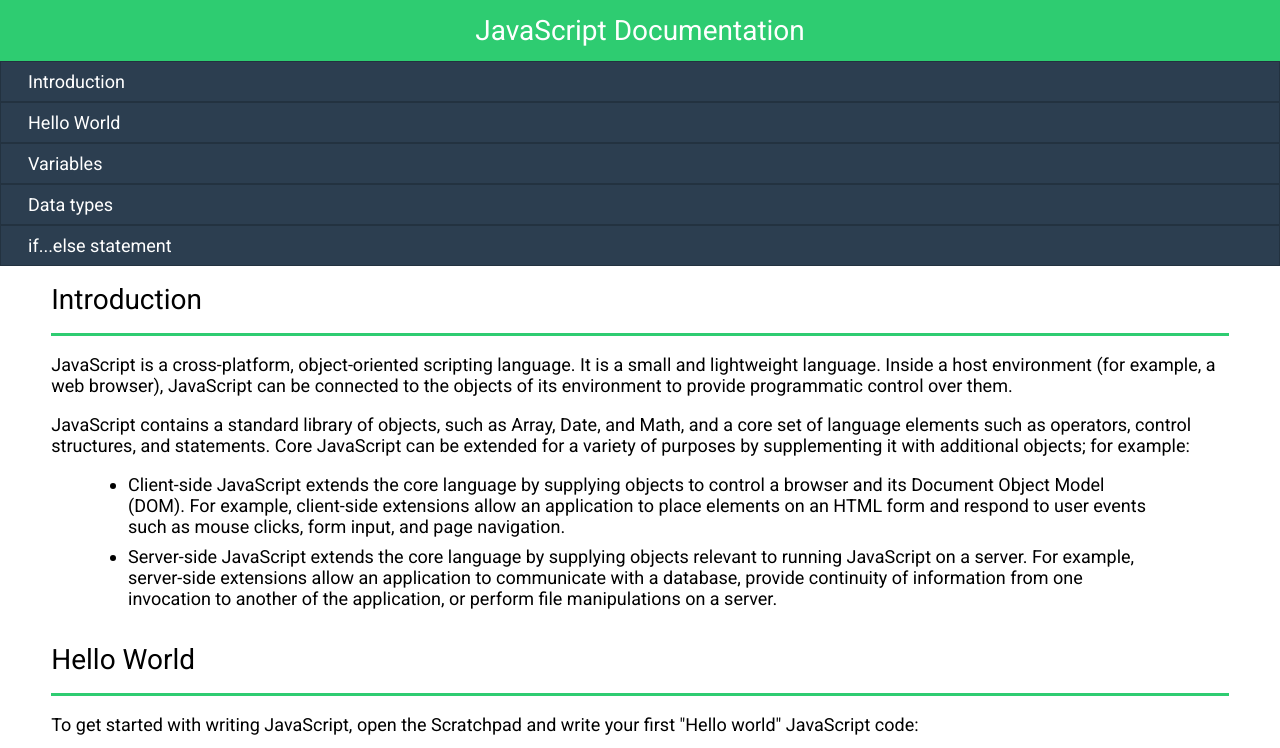
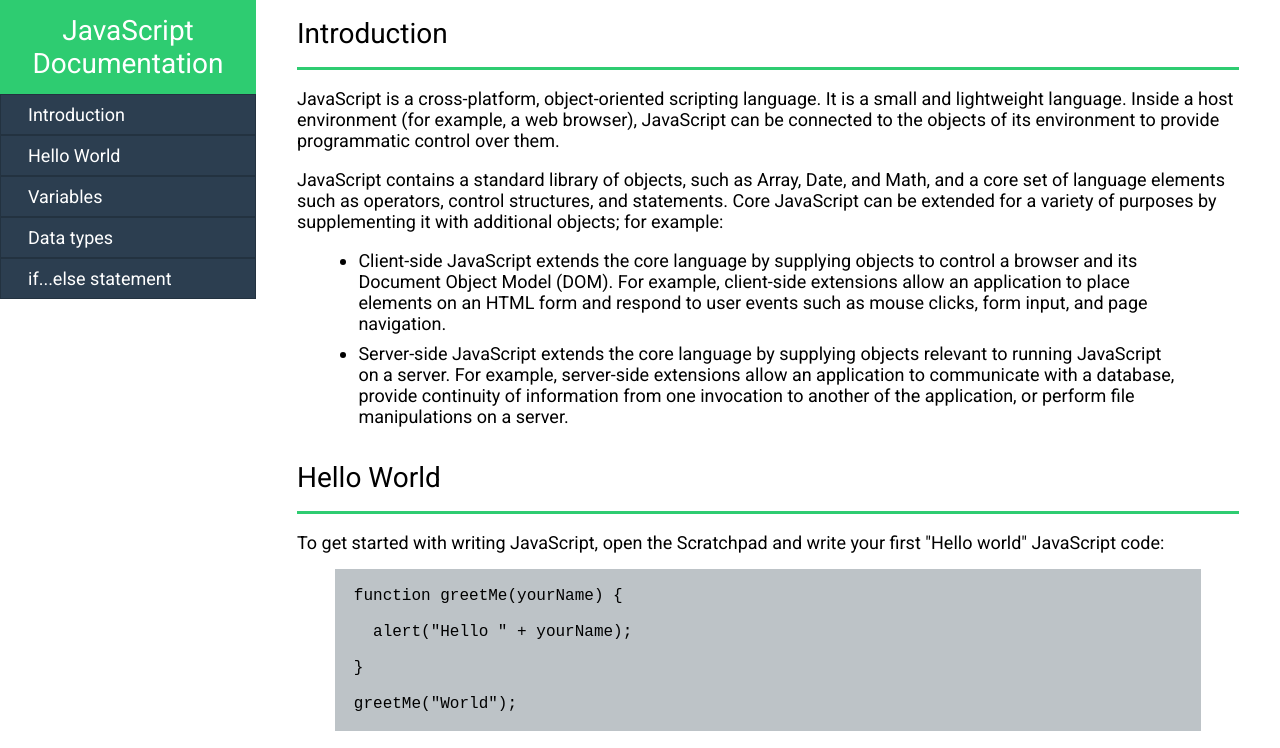
Before and after one commit to erolaliyev/technical-documentation-page, a plain HTML site: page index.html in a window 1280 px wide. Shown: the top 748 px of the page. Drawn offline with Linux system fonts and the light colour scheme.

Commit message:
Finished

```diff
--- a/index.html
+++ b/index.html
@@ -113,13 +113,21 @@
         You may also compound the statements using else if to have multiple conditions tested in sequence, as follows:
         <code>
   if (condition_1) {
+
     statement_1;
+
   } else if (condition_2) {
+
     statement_2;
+
   } else if (condition_n) {
+
     statement_n;
+
   } else {
+
     statement_last;
+
   }
         </code>
       </p>
@@ -129,11 +137,17 @@
         to always use block statements, especially when nesting if statements:
         <code>
   if (condition) {
+
     statement_1_runs_if_condition_is_true;
+
     statement_2_runs_if_condition_is_true;
+
   } else {
+
     statement_3_runs_if_condition_is_false;
+
     statement_4_runs_if_condition_is_false;
+
   }
         </code>
       </p>
@@ -141,7 +155,10 @@ statement_4_runs_if_condition_is_false;
         It is advisable to not use simple assignments in a conditional expression, because the assignment can be
         confused with equality when glancing over the code. For example, do not use the following code:
         <code>
-          if (x = y) { /* statements here */
+  if (x = y) {
+
+    /* statements here */
+
   }
         </code>
       </p>
@@ -150,13 +167,15 @@ statement_4_runs_if_condition_is_false;
         parentheses around the assignment. For example:
         <code>
   if ((x = y)) {
+
     /* statements here */
+
   }
         </code>
       </p>
     </section>
   </main>
-  <!-- <script src="https://cdn.freecodecamp.org/testable-projects-fcc/v1/bundle.js"></script> -->
+  <script src="https://cdn.freecodecamp.org/testable-projects-fcc/v1/bundle.js"></script>
 </body>
 
 </html>
--- a/style.css
+++ b/style.css
@@ -16,7 +16,6 @@ body {
 #navbar {
     display: flex;
     flex-flow: column nowrap;
-    /* border:  */
 }
 
 #navbar > header {
@@ -26,7 +25,6 @@ body {
     padding: 0.5em;
     width: 100%;
     text-align: center;
-    /* margin: 0 auto; */
 }
 
 .nav-link {
@@ -50,23 +48,23 @@ body {
 }
 
 .main-section > header {
+    border-bottom: 3px solid #2ECC71;
     font-size: 2.8rem;
+    margin: 0 auto;
     padding: 0.6em 0;
-    border-bottom: 3px solid #2ECC71;
     width: 92%;
-    margin: 0 auto;
 }
 
 .main-section > p {
+    margin: 0 auto;
     padding-top: 1em;
     width: 92%;
-    margin: 0 auto;
 }
 
 ul {
+    margin: 0 auto;
     padding-top: 0.5em;
     width: 80%;
-    margin: 0 auto;
 }
 
 ul > li {
@@ -74,8 +72,35 @@ ul > li {
 }
 
 code {
+    background-color: #BDC3C7;
     display: block;
-    background-color: #BDC3C7;
-    margin: 1em 0;
+    font-size: 1.6rem;
+    margin: 1em auto;
+    min-width: 340px;
     white-space: pre;
+    width: 92%;
 }
+
+@media (max-width: 350px) {
+    code {
+        font-size: 1.4rem;
+        min-width: 300px;
+    }
+}
+
+@media (min-width: 992px) {
+    body {
+        display: flex;
+        flex-flow: row nowrap;
+    }
+
+    #navbar {
+        position: fixed;
+        width: 20%;
+    }
+
+    #main-doc {
+        margin-left: 20%;
+        width: 80%;
+    }
+}
```
Lines whose indentation alone changed are shown as unchanged.
